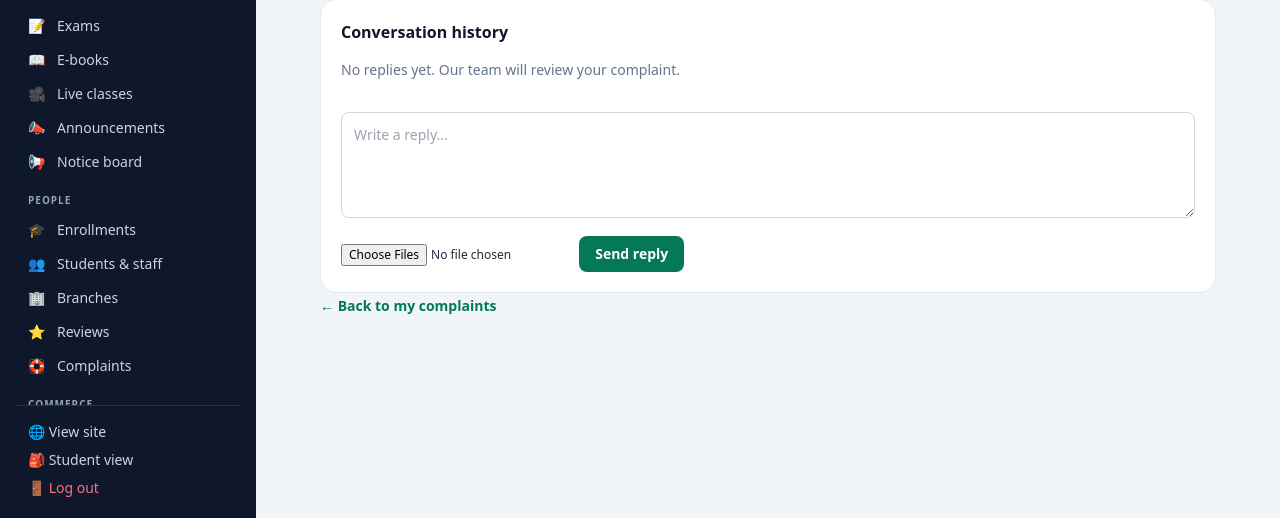
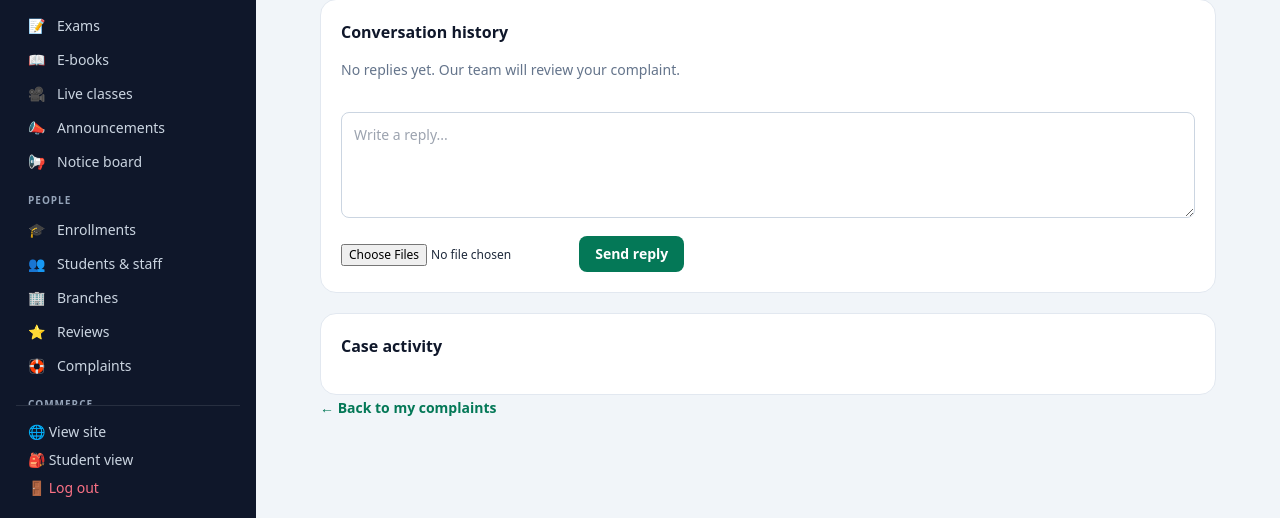
Before and after one commit to lalchandakand-LMS/Laravel-Project-LMS--only-laravel--, a Laravel app: page /complaints/1 in a window 1280 px wide. Shown: the part 282-800 px from the top of the page. Run offline with Laravel 12, Linux system fonts and the light colour scheme; a user stored in the database is signed in; data comes from the database, SQL or seed files in the repository; tables that the repository leaves empty hold one stand-in row (values such as "Sample post"); data that the repository does not hold is empty; some libraries are stand-ins or nearby versions.

Commit message:
Display complaint case activity timeline

```diff
--- a/resources/views/complaints/show.blade.php
+++ b/resources/views/complaints/show.blade.php
@@ -33,6 +33,7 @@
             <p class="mt-5 text-sm font-semibold text-slate-500">This complaint is closed for further replies.</p>
         @endif
     </section>
+    <section class="rounded-2xl border border-slate-200 bg-white p-5"><h3 class="font-bold text-slate-900">Case activity</h3><ol class="mt-4 space-y-3">@foreach($complaint->events->where('is_internal', false) as $event)<li class="flex gap-3 text-sm"><span class="mt-1 h-2 w-2 shrink-0 rounded-full bg-emerald-600"></span><div><p class="font-semibold text-slate-700">{{ $event->description }}</p><p class="text-xs text-slate-400">{{ $event->actor?->name ?? 'System' }} · {{ $event->created_at->format('d M Y, h:i A') }}</p></div></li>@endforeach</ol></section>
     <a href="{{ route('complaints.index') }}" class="text-sm font-bold text-emerald-700">← Back to my complaints</a>
 </div>
 @endsection
```
